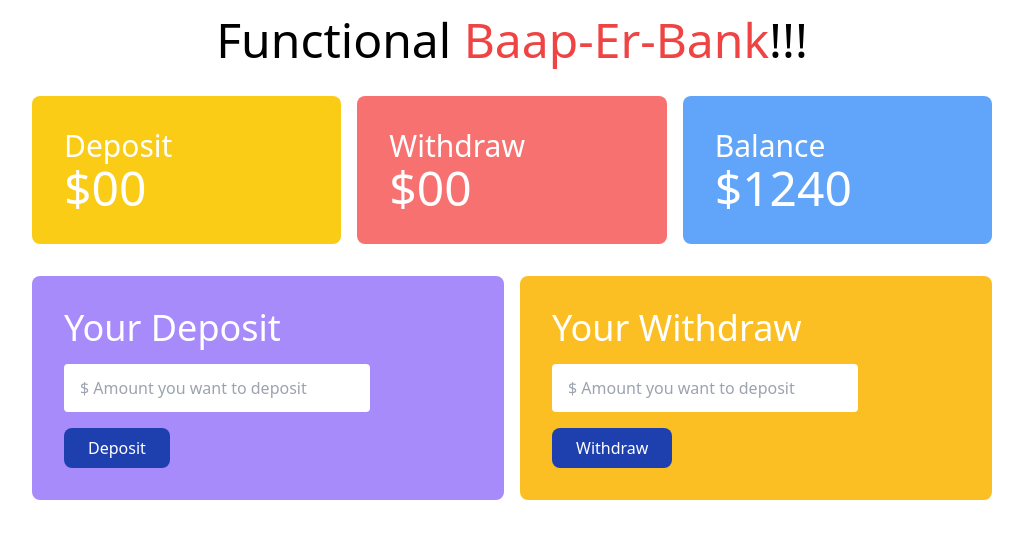
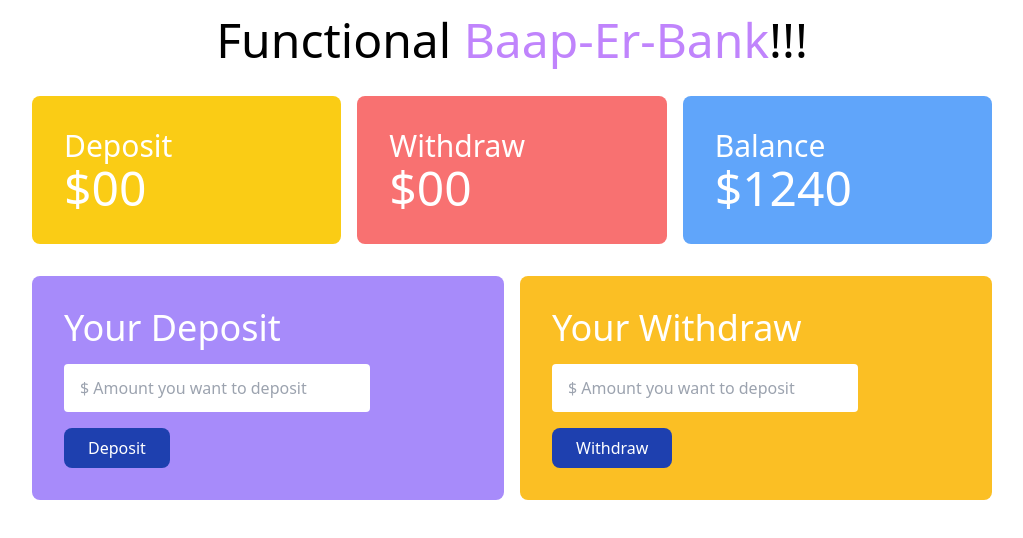
Before and after one commit to safoun10/de-bug-baap-er-bank, a plain HTML site: page index.html in a window 1280 px wide. Shown: the whole page, without its empty margins (128-1151 px from the left). Drawn offline with nearby package versions, Linux system fonts and the light colour scheme.

```diff
--- a/index.html
+++ b/index.html
@@ -6,7 +6,9 @@
     <meta http-equiv="X-UA-Compatible" content="IE=edge">
     <meta name="viewport" content="width=device-width, initial-scale=1.0">
     <title>Dysfunctional Baap Er Bank</title>
+
     <script src="https://cdn.tailwindcss.com"></script>
+
     <style>
         input::-webkit-outer-spin-button,
         input::-webkit-inner-spin-button {
@@ -18,13 +20,13 @@
 
 <body>
     <header>
-        <h1 class="text-5xl text-center mt-4">Functional <span class="text-red-500 font-medium">Baap-Er-Bank</span>!!!
+        <h1 class="text-5xl text-center mt-4">
+            Functional <span class="text-purple-400 font-medium">Baap-Er-Bank</span>!!!
         </h1>
     </header>
+
     <main>
-        <!-- balance and transaction summary -->
         <section class="mt-8">
-
             <div class="grid grid-cols-3 gap-4 w-3/4 mx-auto text-white">
 
                 <div class="bg-yellow-400 p-8 rounded-lg">
@@ -43,11 +45,9 @@
                 </div>
 
             </div>
+        </section>
 
-        </section>
-        <!-- deposit and Withdraw section -->
         <section class="mt-8 w-3/4 mx-auto">
-
             <div class="grid grid-cols-2 gap-4">
 
                 <div class="bg-violet-400 p-8 rounded-lg">
@@ -67,12 +67,13 @@
                 </div>
 
             </div>
-
         </section>
     </main>
+
     <script src="js/utilities.js"></script>
     <script src="js/deposit.js"></script>
     <script src="js/withdraw.js"></script>
+
 </body>
 
 </html>
```
Also changed, not shown: js/deposit.js (+3 -13 lines), js/withdraw.js (+0 -11 lines).
